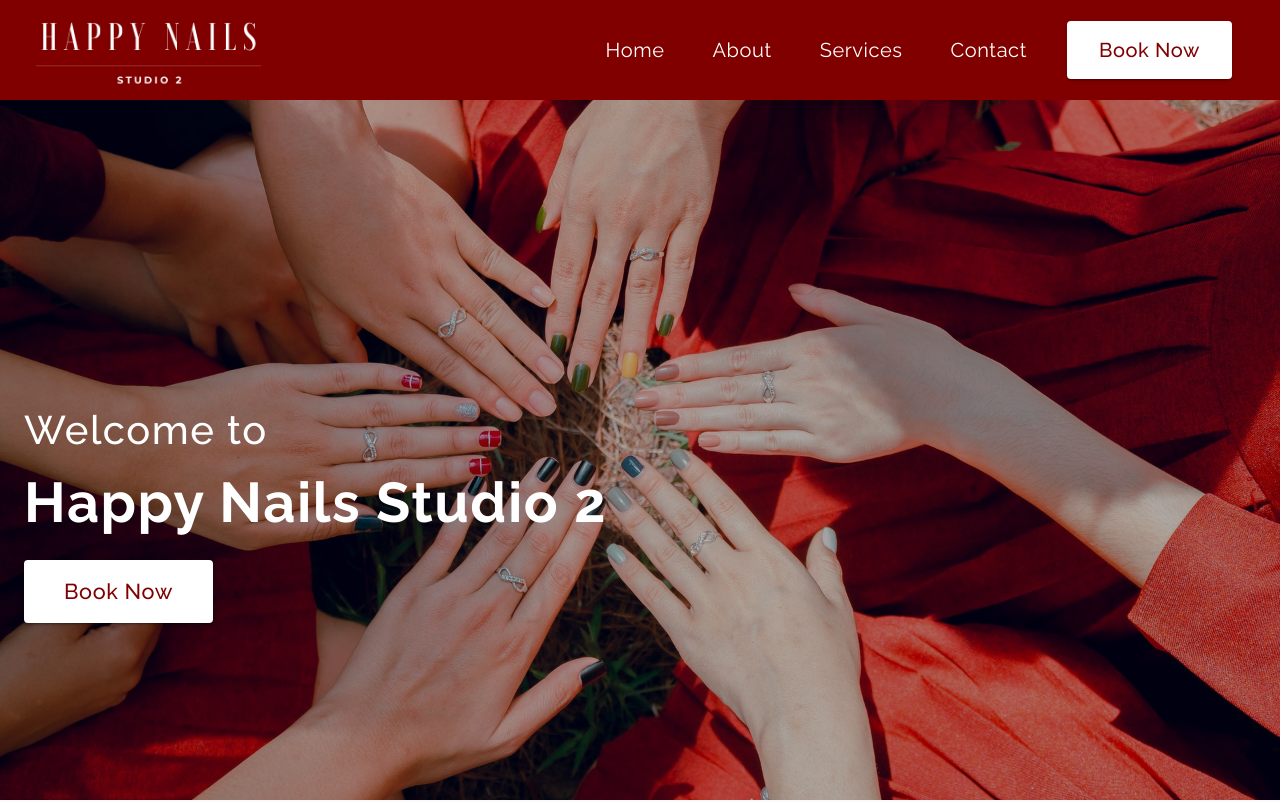
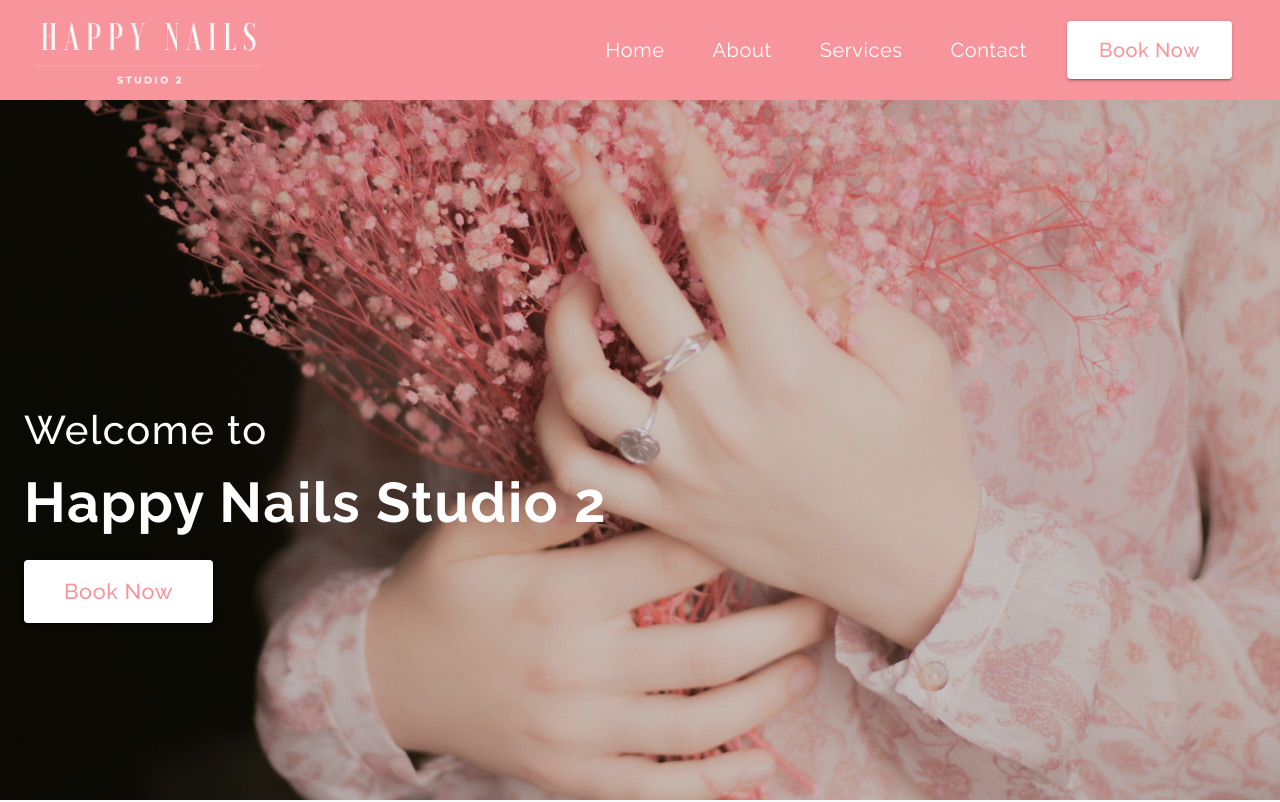
Before and after one commit to Suonx002/happynails, a Next.js app: page / in a window 1280 px wide. Shown: the top 802 px of the page. Built offline with nearby package versions, Linux system fonts and the light colour scheme.

Commit message:
changing primary color

```diff
--- /dev/null
+++ b/src/styles/galleryStyles.js
@@ -0,0 +1,3 @@
+import { makeStyles } from '@material-ui/core/styles';
+
+export default makeStyles((theme) => ({}));
--- a/src/styles/homepageStyles.js
+++ b/src/styles/homepageStyles.js
@@ -2,7 +2,7 @@ import { makeStyles } from '@material-ui/core/styles';
 
 export default makeStyles((theme) => ({
   homepage: {
-    background: `linear-gradient(rgba(0, 0, 0, 0.3), rgba(0, 0, 0, 0.3)),url('/assets/hero.jpg') no-repeat center center/cover`,
+    background: `linear-gradient(rgba(0, 0, 0, 0.2), rgba(0, 0, 0, 0.2)),url('/assets/hero.jpg') no-repeat center center/cover`,
     height: '100vh',
     width: '100%',
     overflow: 'hidden',
--- a/src/styles/theme.js
+++ b/src/styles/theme.js
@@ -1,7 +1,9 @@
 import { createMuiTheme } from '@material-ui/core/styles';
 import { red } from '@material-ui/core/colors';
 
-const primary = '#800000';
+//const primary = '#800000';
+// const primary = '#e00000';
+const primary = '#F8959C';
 const secondary = '#fff';
 const grey = '#888888';
 const greyLight = '#e5e5e5';
```
Also changed, not shown: public/assets/hero.jpg, public/assets/hero1.jpg (added).
